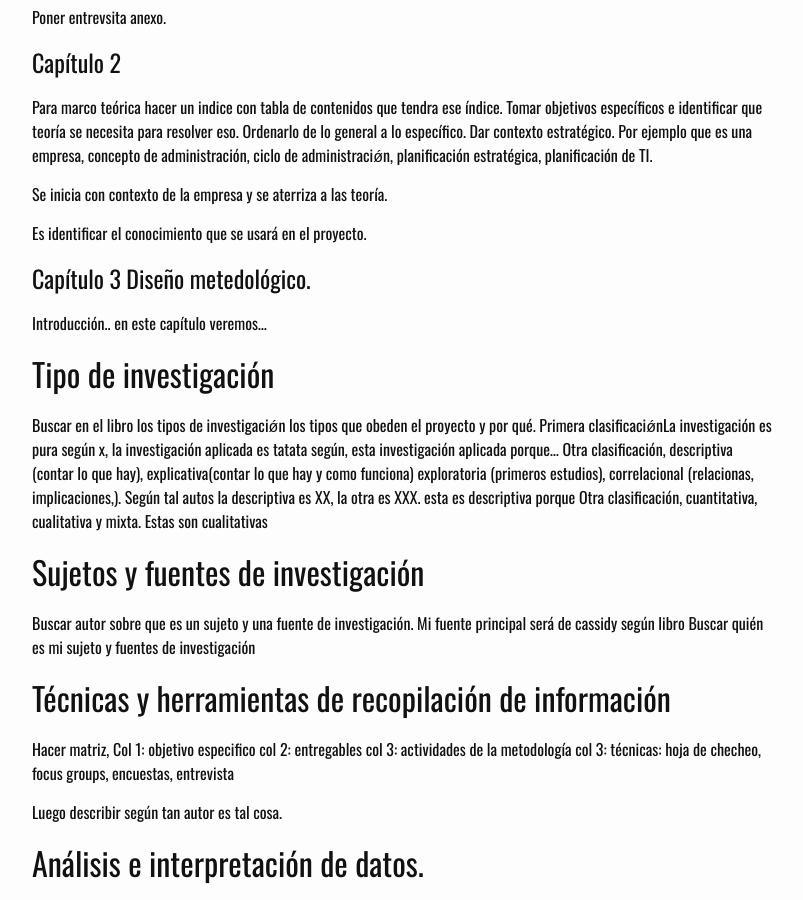
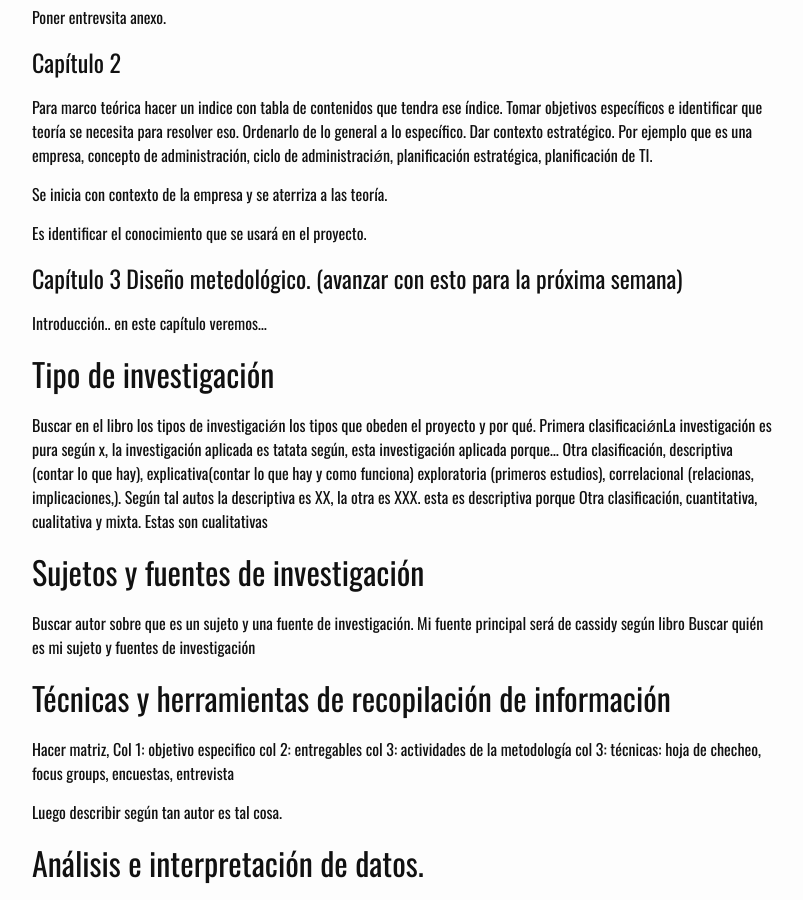
Before and after one commit to lucachaco/sourcequarter-lander, a Jekyll site: the page built from _posts/2017-08-11-proyecto-1.md, in a window 1280 px wide and 900 px high, scrolled down 1563 px. Shown: the whole window, without its empty margins (238-1041 px from the left). Built offline with Jekyll 4.4.1, drawn with Linux system fonts in a browser that asks for light colours; our own code applies the rules of GitHub Pages for plain Markdown files.

Commit message:
Update 2017-08-11-proyecto-1.md

```diff
--- a/_posts/2017-08-11-proyecto-1.md
+++ b/_posts/2017-08-11-proyecto-1.md
@@ -74,7 +74,7 @@ Se inicia con contexto de la empresa y se aterriza a las teoría.
 
 Es identificar el conocimiento que se usará en el proyecto.
 
-# Capítulo 3 Diseño metedológico.
+# Capítulo 3 Diseño metedológico. (avanzar con esto para la próxima semana)
 Introducción.. en este capítulo veremos...
 
 ## Tipo de investigación
```
